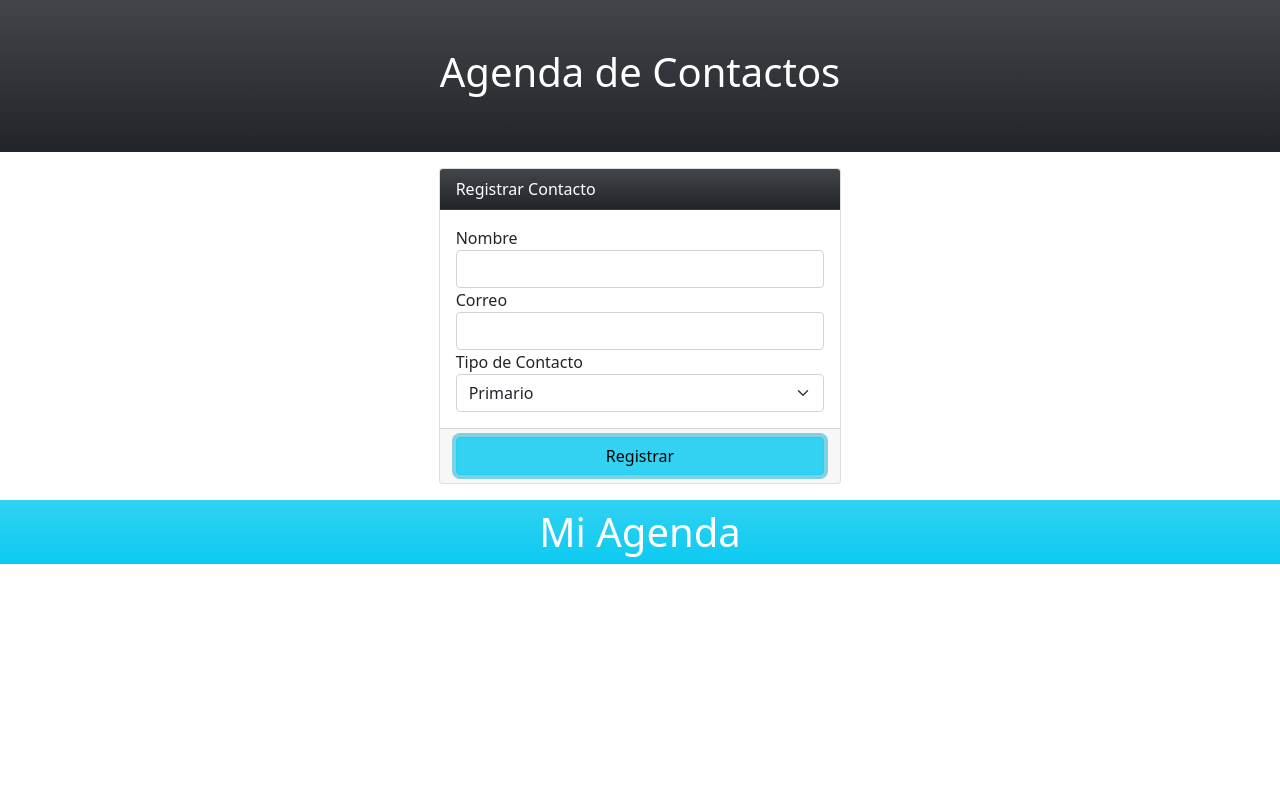
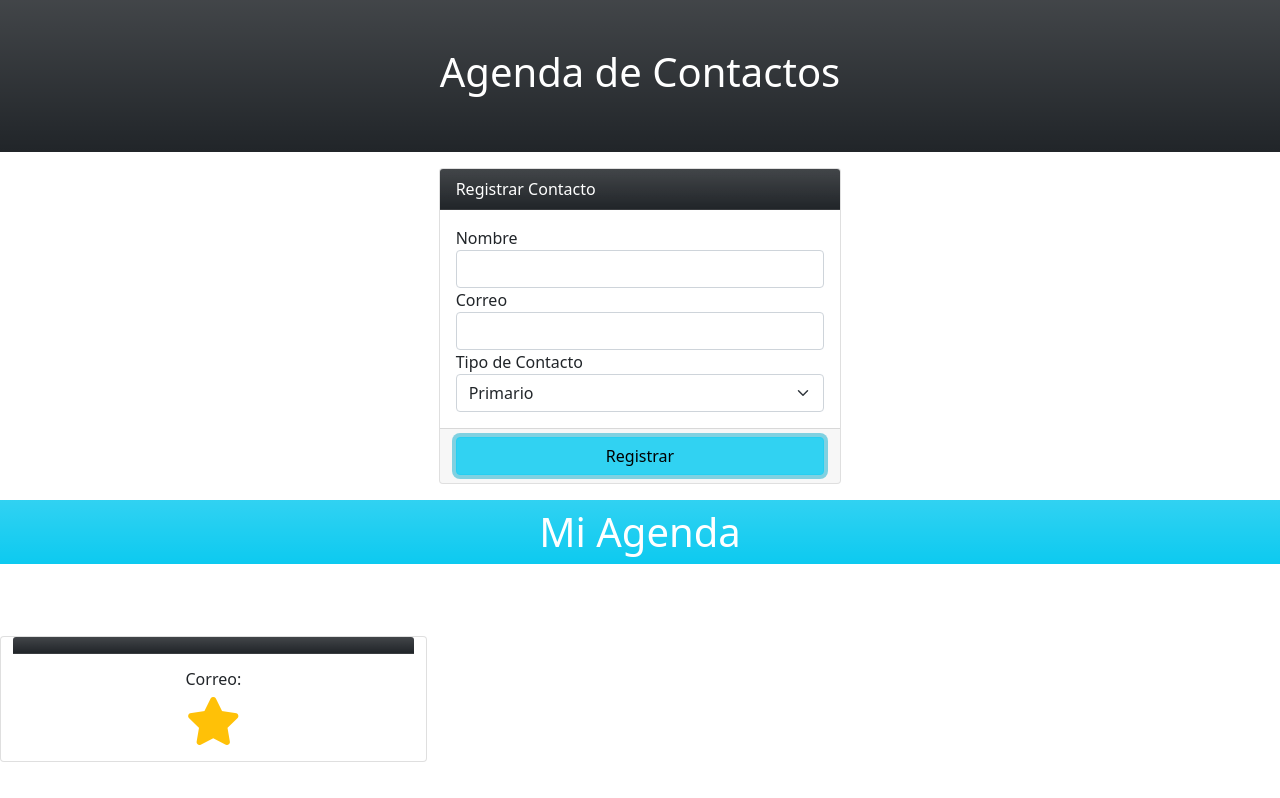
Before and after one commit to arayariquelmes/dinainteractivos_ejercicio1, a plain HTML site: page index.html in a window 1280 px wide. Both pictures are taken after a click on the button "Registrar". Drawn offline with nearby package versions, Linux system fonts and the light colour scheme.

Commit message:
Agregar ejercicio finalizado

```diff
--- a/index.html
+++ b/index.html
@@ -57,5 +57,6 @@
 
     <!-- Option 1: Bootstrap Bundle with Popper -->
     <script src="https://cdn.jsdelivr.net/npm/bootstrap@5.0.0-beta1/dist/js/bootstrap.bundle.min.js" integrity="sha384-ygbV9kiqUc6oa4msXn9868pTtWMgiQaeYH7/t7LECLbyPA2x65Kgf80OJFdroafW" crossorigin="anonymous"></script>
+    <script src="js/init.js"></script>
   </body>
 </html>
--- /dev/null
+++ b/js/init.js
@@ -0,0 +1,35 @@
+
+
+document.querySelector('#registrar-btn').addEventListener('click', ()=>{
+    let nombre = document.querySelector('#nombre-txt').value.trim();
+    let correo = document.querySelector('#correo-txt').value.trim();
+    let tipo = document.querySelector("#tipo-select").value.trim();
+
+    const divContactos = document.querySelector('#contactos-registrados');
+
+    let nuevoDiv = document.createElement("div");
+    nuevoDiv.classList.add("col-lg-4","col-12","card","mt-3");
+
+    let divTitulo = document.createElement("div");
+    divTitulo.classList.add("card-header", "bg-dark","bg-gradient","text-white","text-center");
+    divTitulo.innerText = nombre;
+    let divCuerpo = document.createElement("div");
+    divCuerpo.classList.add("card-body", "text-center");
+    let h6Correo = document.createElement("h6");
+    h6Correo.innerText = "Correo:" + correo;
+    let iconoTipo = document.createElement("i");
+    if(tipo == "primario"){
+        iconoTipo.classList.add("fas","fa-star","text-warning", "fa-3x");
+    }else{
+        iconoTipo.classList.add("far","fa-star","fa-3x");
+    }
+    divCuerpo.appendChild(h6Correo);
+    divCuerpo.appendChild(iconoTipo);
+    nuevoDiv.appendChild(divTitulo);
+    nuevoDiv.appendChild(divCuerpo);
+
+    divContactos.appendChild(nuevoDiv);
+
+
+
+});
```
